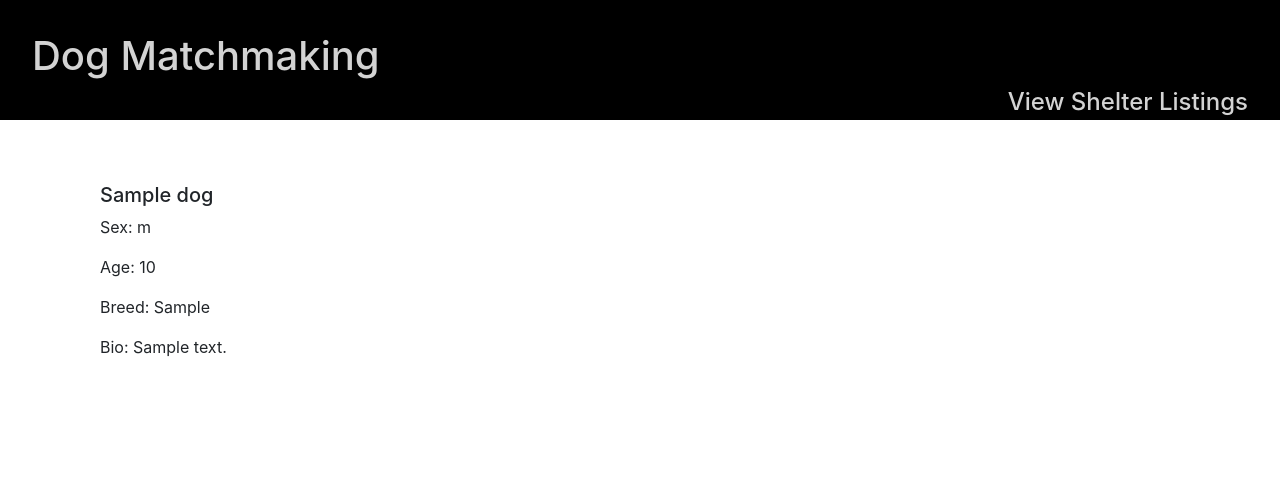
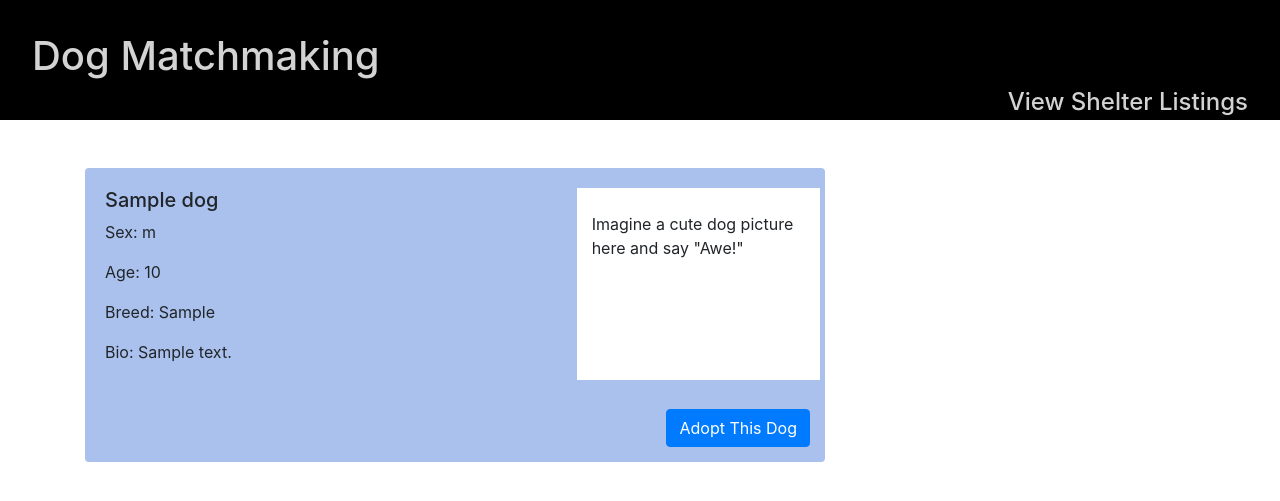
Before and after one commit to brennand97/CS361-Winter2018, a Django app: page /view_dog/1/ in a window 1280 px wide. Shown: the top 501 px of the page. Run offline with Django 3.2, Linux system fonts and the light colour scheme; tables that the repository leaves empty hold one stand-in row (values such as "Sample post"); parts of the project's set-up code (start-up, migrations or seed data) failed here and were passed over; some libraries are stand-ins or nearby versions.

Commit message:
Styled up the dog listing using Bootstrap

```diff
--- a/matchmaking/templates/view_dog.html
+++ b/matchmaking/templates/view_dog.html
@@ -7,11 +7,21 @@
 {% endblock %}
 
 {% block content %}
-<div class="dogContainer">
-    <h5>{{ dog.name }}</h5>
-    <p>Sex: {{ dog.sex }}</p>
-    <p>Age: {{ dog.age }}</p>
-    <p>Breed: {{ dog.breed }}</p>
-    <p>Bio: {{ dog.bio }}</p>
+<div style="background-color: #aac1ed; border-radius: 4px;" class="col-md-8 float-left dogContainer">
+    <div style="padding:5px;" class="row">
+        <div class="col-md-8">
+            <h5>{{ dog.name }}</h5>
+            <p>Sex: {{ dog.sex }}</p>
+            <p>Age: {{ dog.age }}</p>
+            <p>Breed: {{ dog.breed }}</p>
+            <p>Bio: {{ dog.bio }}</p>
+        </div>
+        <div style="background-color: white;" class="col-md-4">
+            <br>
+            <p>Imagine a cute dog picture here and say "Awe!"</p>
+        </div>
+    </div>
+    <br>
+    <button class="btn btn-primary float-right">Adopt This Dog</button>
 </div>
 {% endblock %}
```
